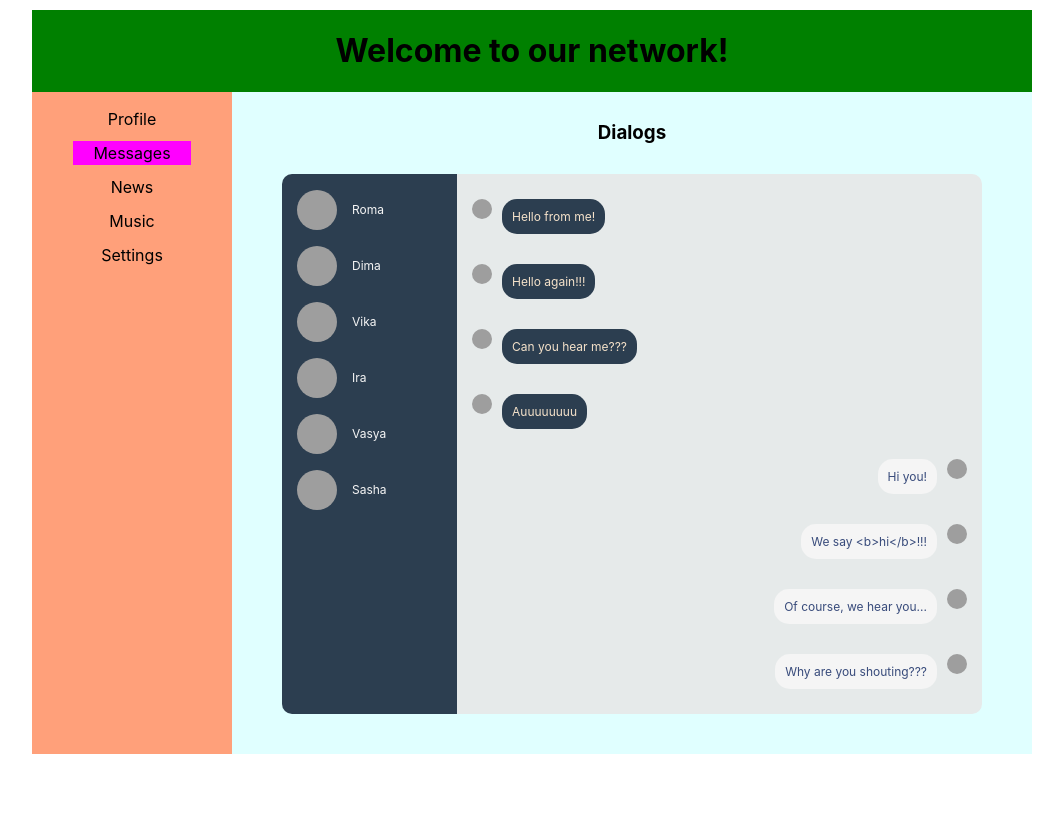
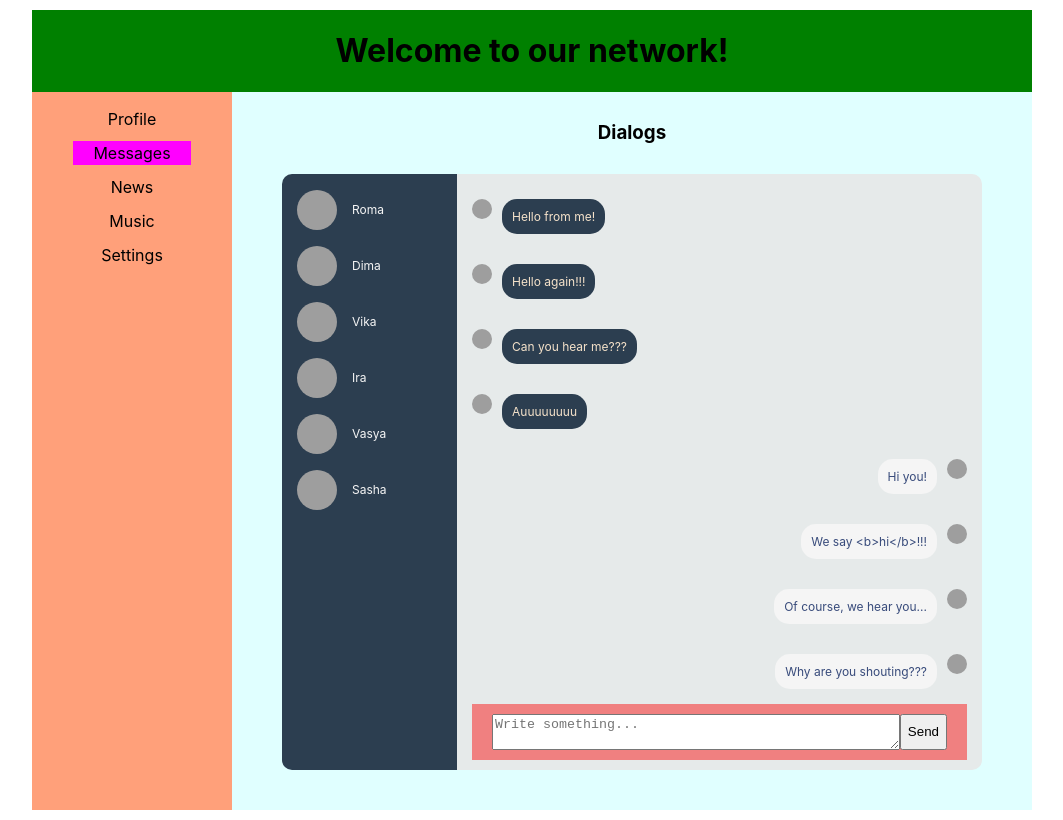
Before and after one commit to adeon96/react_samuraj_path, a React (Create React App) app: page /dialogs in a window 1280 px wide. Shown: the whole page, without its empty margins (108-1171 px from the left). Built offline with nearby package versions, Linux system fonts and the light colour scheme; grey boxes are pictures that could not be loaded.

Commit message:
Lessons 32, 33. Adding post message. Intro to FLUX. index, state, render.js

```diff
--- a/src/App.js
+++ b/src/App.js
@@ -19,7 +19,9 @@ const App = (props) => {
       <Header />
       <Sidebar />
       <div className='app__wrapper__content'>
-          <Route path='/profile' render={() => <Profile state={props.state.profilePage} />} />
+        <Route path='/profile' render={() => <Profile
+          state={props.state.profilePage}
+          addPost={props.addPost} />} />
 
         <Route path='/dialogs' render={() => <Dialogs state={props.state.dialogsPage} />} />
 
--- a/src/components/Dialogs/DialogsMessages/DialogsMessages.jsx
+++ b/src/components/Dialogs/DialogsMessages/DialogsMessages.jsx
@@ -14,15 +14,30 @@ import OtherMessageItem from './MessageItem/Other/OtherMessageItem';
 const DialogsMessages = (props) => {
 
   let myMessages =
-    props.state.myMessagesData.map(msg => <MyMessageItem key={msg.id} text={msg.text} />);
+    props.state.myMessagesData.map(msg =>
+      <MyMessageItem key={msg.id} text={msg.text} />);
 
   let otherMessages =
-    props.state.otherMessagesData.map(msg => <OtherMessageItem key={msg.id} text={msg.text} />);
+    props.state.otherMessagesData.map(msg =>
+      <OtherMessageItem key={msg.id} text={msg.text} />);
+
+
+  let newMessageRef = React.createRef();
+
+  let sendMessage = () => {
+    let msgText = newMessageRef.current.value;
+    alert(msgText);
+  }
 
   return (
     <div className={styles.dialogues__messages}>
       {myMessages}
       {otherMessages}
+
+      <div className={styles.sendForm}>
+        <textarea ref={newMessageRef} placeholder='Write something...'></textarea>
+        <button onClick={sendMessage}>Send</button>
+      </div>
     </div>
   );
 }
--- a/src/components/Dialogs/DialogsMessages/DialogsMessages.module.css
+++ b/src/components/Dialogs/DialogsMessages/DialogsMessages.module.css
@@ -5,3 +5,15 @@
   flex-direction: column;
   padding: 10px 15px;
 }
+
+.sendForm {
+  background-color: lightcoral;
+  display: flex;
+  justify-content: space-between;
+  padding: 10px 20px;
+}
+
+.sendForm textarea {
+  width: 100%;
+  max-width: 100%;
+}
--- a/src/components/Profile/MyPosts/MyPosts.jsx
+++ b/src/components/Profile/MyPosts/MyPosts.jsx
@@ -12,13 +12,24 @@ const MyPosts = (props) => {
     text={post.text.length > 200 ?
       post.text.substring(0, 200) + "... Read more" : post.text} />);
 
+
+
+  let newPostElement = React.createRef();
+
+  let addPost = () => {
+    let text = newPostElement.current.value;
+    props.addPost(text);
+    newPostElement.current.value = '';
+  }
+
   return (
     <div className={styles.myPosts}>
       <h4>My posts</h4>
 
       <div className={styles.myPosts__form}>
-        <textarea className={styles.form__textarea} placeholder="What's new?.."></textarea>
-        <button className={styles.form__button}>Add post</button>
+        <textarea ref={newPostElement}
+          className={styles.form__textarea} placeholder="What's new?.."></textarea>
+        <button onClick={addPost} className={styles.form__button}>Add post</button>
       </div>
 
       <div className={styles.myPosts__items}>
--- a/src/components/Profile/Profile.jsx
+++ b/src/components/Profile/Profile.jsx
@@ -9,7 +9,7 @@ const Profile = (props) => {
     <div>
 
       <About state={props.state.aboutData} />
-      <MyPosts state={props.state.myPostsData} />
+      <MyPosts state={props.state.myPostsData} addPost={props.addPost} />
 
     </div>
   );
--- a/src/index.js
+++ b/src/index.js
@@ -1,20 +1,9 @@
-import React from 'react';
-import ReactDOM from 'react-dom';
-import './index.css';
-import App from './App';
 import * as serviceWorker from './serviceWorker';
+import {rerenderEntireTree} from './render';
 
 import state from './redux/state';
-import { BrowserRouter } from 'react-router-dom';
 
-ReactDOM.render(
-  <React.StrictMode>
-    <BrowserRouter>
-      <App state={state} />
-    </BrowserRouter>
-  </React.StrictMode>,
-  document.getElementById('root')
-);
+rerenderEntireTree(state);
 
 // If you want your app to work offline and load faster, you can change
 // unregister() to register() below. Note this comes with some pitfalls.
--- a/src/redux/state.js
+++ b/src/redux/state.js
@@ -1,3 +1,5 @@
+import { rerenderEntireTree } from "../render";
+
 let state = {
   profilePage: {
     myPostsData: [
@@ -75,4 +77,15 @@ let state = {
   }
 };
 
+export let addPost = (postMessage) => {
+  let newPost = {
+    id: 7,
+    text: postMessage
+  };
+
+  state.profilePage.myPostsData.unshift(newPost);
+
+  rerenderEntireTree(state);
+}
+
 export default state;
--- /dev/null
+++ b/src/render.js
@@ -0,0 +1,21 @@
+import React from 'react';
+import ReactDOM from 'react-dom';
+import './index.css';
+import App from './App';
+
+import { addPost } from './redux/state';
+//import state from './redux/state';
+import { BrowserRouter } from 'react-router-dom';
+
+export let rerenderEntireTree = (state) => {
+
+  ReactDOM.render(
+    <React.StrictMode>
+      <BrowserRouter>
+        <App state={state} addPost={addPost} />
+      </BrowserRouter>
+    </React.StrictMode>,
+    document.getElementById('root')
+  );
+
+};
```
Lines whose indentation alone changed are shown as unchanged.
